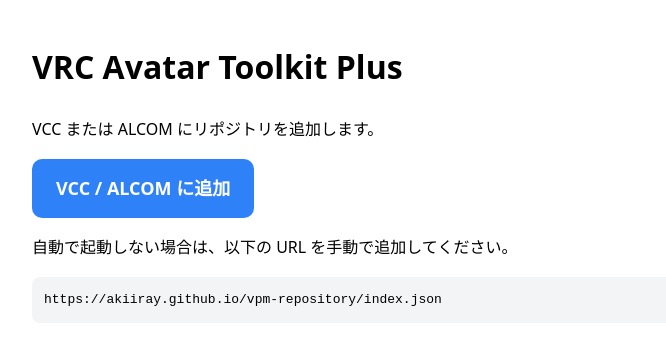
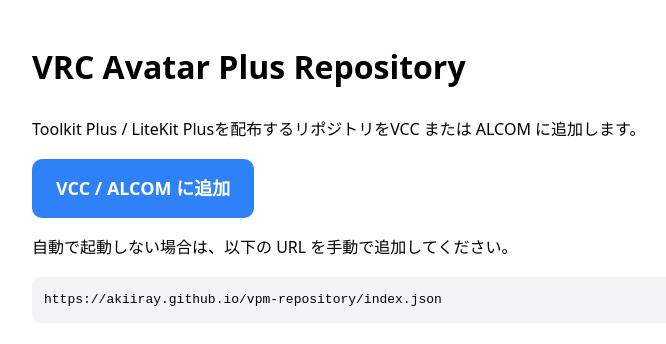
Before and after one commit to Akiiray/vpm-repository, a plain HTML site: page addrepos.html in a window 1280 px wide. Shown: the whole page, without its empty margins (208-874 px from the left). Drawn offline with Linux system fonts and the light colour scheme.

Commit message:
docs: Plusシリーズの横断設計と配布方針を追加

```diff
--- a/addrepos.html
+++ b/addrepos.html
@@ -2,7 +2,7 @@
 <html lang="ja">
 <head>
   <meta charset="utf-8">
-  <title>Add VRC Avatar Toolkit Plus Repository</title>
+  <title>Add VRC Avatar Plus Repository</title>
   <style>
     body {
       font-family: system-ui, sans-serif;
@@ -38,9 +38,9 @@
 </head>
 <body>
 
-<h1>VRC Avatar Toolkit Plus</h1>
+<h1>VRC Avatar Plus Repository</h1>
 
-<p>VCC または ALCOM にリポジトリを追加します。</p>
+<p>Toolkit Plus / LiteKit Plusを配布するリポジトリをVCC または ALCOM に追加します。</p>
 
 <p>
   <a class="button" href="vcc://vpm/addRepo?url=https://akiiray.github.io/vpm-repository/index.json">
```
Also changed, not shown: 5 other files.
